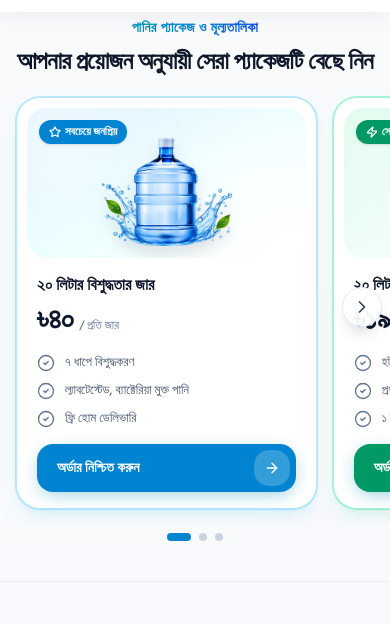
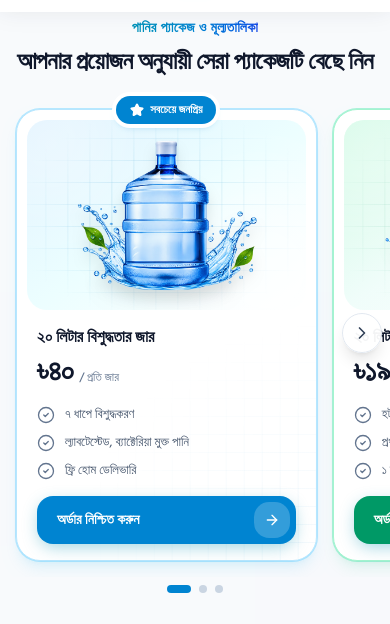
Before and after one commit to MdHasib01/panniwala-ui, a Next.js app: page / in a window 390 px wide. Shown: the part 832-1456 px from the top of the page. Built offline with nearby package versions, Linux system fonts and the light colour scheme; no server answers.

Commit message:
feat: add Packages component with mobile carousel and grid layout

```diff
--- a/src/components/Packages.tsx
+++ b/src/components/Packages.tsx
@@ -54,7 +54,8 @@ export const Packages: React.FC<PackagesProps> = ({ onSelectPackage }) => {
       return {
         card: 'border-sky-200 shadow-lg shadow-sky-500/10 ring-1 ring-sky-300/50',
         panel: 'from-sky-100 via-cyan-50 to-white',
-        badge: 'bg-sky-600 text-white',
+        badge: 'bg-sky-600 text-white shadow-sky-600/30',
+        grid: '2 132 199',
         button: 'btn-shine [--shine-glow:2_132_199] bg-sky-600 hover:bg-sky-700 text-white shadow-md shadow-sky-500/25',
       };
     }
@@ -62,14 +63,16 @@ export const Packages: React.FC<PackagesProps> = ({ onSelectPackage }) => {
       return {
         card: 'border-emerald-200 shadow-lg shadow-emerald-500/10 ring-1 ring-emerald-300/50',
         panel: 'from-emerald-100 via-teal-50 to-white',
-        badge: 'bg-emerald-600 text-white',
+        badge: 'bg-emerald-600 text-white shadow-emerald-600/30',
+        grid: '5 150 105',
         button: 'btn-shine [--shine-glow:5_150_105] bg-emerald-600 hover:bg-emerald-700 text-white shadow-md shadow-emerald-600/25',
       };
     }
     return {
       card: 'border-slate-200 shadow-sm hover:border-slate-300',
       panel: 'from-slate-100 via-slate-50 to-white',
-      badge: 'bg-slate-900 text-white',
+      badge: 'bg-slate-900 text-white shadow-slate-900/20',
+      grid: '71 85 105',
       button: 'btn-shine [--shine-glow:15_23_42] bg-slate-900 hover:bg-slate-800 text-white shadow-sm',
     };
   };
@@ -111,7 +114,7 @@ export const Packages: React.FC<PackagesProps> = ({ onSelectPackage }) => {
         <div
           ref={scrollerRef}
           onScroll={handleScroll}
-          className="relative flex md:grid md:grid-cols-3 gap-4 md:gap-6 lg:gap-8 pt-2 pb-4 md:pb-2 md:pt-2 items-stretch max-w-6xl -mx-4 px-4 md:mx-auto md:px-0 overflow-x-auto md:overflow-visible snap-x snap-mandatory scroll-px-4 [scrollbar-width:none] [&::-webkit-scrollbar]:hidden"
+          className="relative flex md:grid md:grid-cols-3 gap-4 md:gap-6 lg:gap-8 pt-5 pb-4 md:pb-2 md:pt-5 items-stretch max-w-6xl -mx-4 px-4 md:mx-auto md:px-0 overflow-x-auto md:overflow-visible snap-x snap-mandatory scroll-px-4 [scrollbar-width:none] [&::-webkit-scrollbar]:hidden"
         >
           {packages.map((pkg) => {
             const theme = getTheme(pkg);
@@ -127,28 +130,54 @@ export const Packages: React.FC<PackagesProps> = ({ onSelectPackage }) => {
                 key={pkg.id}
                 className={`relative flex flex-col rounded-3xl bg-white border p-2.5 transition-all duration-300 md:hover:-translate-y-1 md:hover:shadow-xl group w-[84%] max-w-[340px] shrink-0 snap-center md:w-auto md:max-w-none md:shrink ${theme.card}`}
               >
-                {/* Image panel */}
-                <div className={`relative rounded-[20px] bg-gradient-to-br ${theme.panel} h-[150px] md:h-[180px] flex items-center justify-center overflow-hidden`}>
-                  <div className="absolute -bottom-12 -right-12 w-44 h-44 rounded-full bg-white/70 blur-2xl pointer-events-none" />
-                  <div className="absolute -top-10 -left-10 w-32 h-32 rounded-full bg-white/50 blur-2xl pointer-events-none" />
+                {/* Faint grid tucked into the bottom-right corner, fading toward the center */}
+                <div
+                  aria-hidden="true"
+                  className="absolute inset-0 rounded-[inherit] pointer-events-none [mask-image:radial-gradient(circle_at_100%_100%,black_0%,transparent_45%)]"
+                  style={{
+                    backgroundImage: `linear-gradient(to right, rgb(${theme.grid} / 0.05) 1px, transparent 1px), linear-gradient(to bottom, rgb(${theme.grid} / 0.05) 1px, transparent 1px)`,
+                    backgroundSize: '18px 18px',
+                    backgroundPosition: 'right bottom',
+                  }}
+                />
 
-                  {ribbon && RibbonIcon && (
-                    <span className={`absolute top-3 left-3 z-20 inline-flex items-center gap-1 text-[11px] font-bold px-2.5 py-1 rounded-full shadow-sm ${theme.badge}`}>
-                      <RibbonIcon className="w-3 h-3" strokeWidth={2.5} />
+                {/* Badge — centered on the card's top edge */}
+                {ribbon && RibbonIcon && (
+                  <div className="absolute inset-x-0 -top-3.5 z-30 flex justify-center pointer-events-none">
+                    <span className={`inline-flex items-center gap-1.5 whitespace-nowrap text-[11px] sm:text-xs font-bold px-3.5 py-1.5 rounded-full shadow-md ring-4 ring-white ${theme.badge}`}>
+                      <RibbonIcon className="w-3.5 h-3.5" strokeWidth={2.5} fill="currentColor" />
                       {ribbon.label}
                     </span>
-                  )}
+                  </div>
+                )}
+
+                {/* Image panel */}
+                <div className={`relative rounded-[20px] bg-gradient-to-br ${theme.panel} h-[190px] md:h-[230px] flex items-center justify-center overflow-hidden`}>
+                  {/* Subtle grid lines, faded toward the edges */}
+                  <div
+                    aria-hidden="true"
+                    className="absolute inset-0 pointer-events-none [mask-image:radial-gradient(ellipse_at_center,black_35%,transparent_80%)]"
+                    style={{
+                      backgroundImage: `linear-gradient(to right, rgb(${theme.grid} / 0.12) 1px, transparent 1px), linear-gradient(to bottom, rgb(${theme.grid} / 0.12) 1px, transparent 1px)`,
+                      backgroundSize: '22px 22px',
+                      backgroundPosition: 'center center',
+                    }}
+                  />
+                  <div className="absolute -bottom-12 -right-12 w-44 h-44 rounded-full bg-white/60 blur-2xl pointer-events-none" />
+                  <div className="absolute -top-10 -left-10 w-32 h-32 rounded-full bg-white/40 blur-2xl pointer-events-none" />
+                  {/* Soft floor shadow under the jar */}
+                  <div className="absolute bottom-4 left-1/2 -translate-x-1/2 w-32 md:w-40 h-4 rounded-[100%] bg-slate-900/10 blur-md pointer-events-none" />
 
                   <img
                     src={pkg.image}
                     alt={pkg.title}
-                    className="max-h-[120px] md:max-h-[150px] w-auto object-contain drop-shadow-xl transition-transform duration-500 group-hover:scale-105 select-none relative z-10 mt-4"
+                    className="max-h-[165px] md:max-h-[205px] w-auto object-contain drop-shadow-xl transition-transform duration-500 group-hover:scale-105 select-none relative z-10"
                     loading="lazy"
                   />
                 </div>
 
                 {/* Details */}
-                <div className="px-2.5 pt-4 pb-1.5 flex flex-col flex-1 gap-4">
+                <div className="relative z-10 px-2.5 pt-4 pb-1.5 flex flex-col flex-1 gap-4">
                   <div>
                     <h3 className="text-base sm:text-lg font-bold text-slate-900 leading-snug [font-family:var(--font-hind-siliguri),'Hind_Siliguri',sans-serif]">
                       {pkg.title}
```
